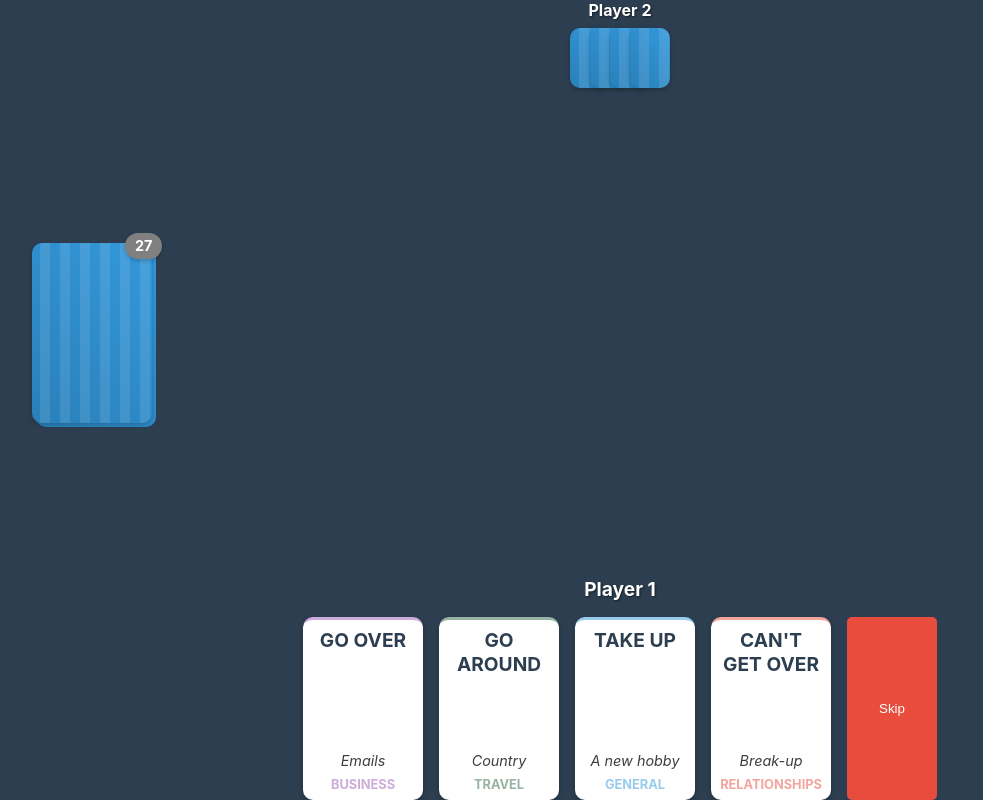
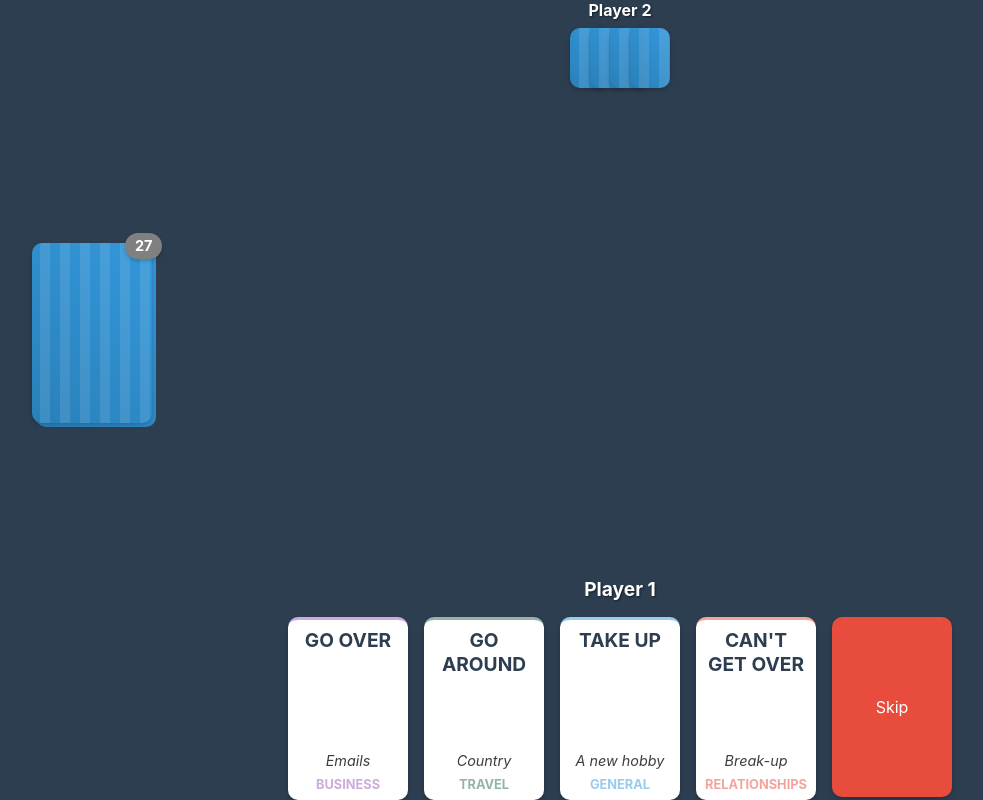
Before and after one commit to knek-little-projects/phrasal-verbs, a React (Create React App) app: page / in a window 1280 px wide. Shown: the whole page, without its empty margins (20-1003 px from the left). Built offline with nearby package versions, Linux system fonts and the light colour scheme.

Commit message:
skip style

```diff
--- a/src/components/Card.scss
+++ b/src/components/Card.scss
@@ -1,6 +1,22 @@
+// Define constants for card sizes
+$card-width: 120px;
+$card-height: 180px;
+$card-width-mobile: 90px;
+$card-height-mobile: 120px;
+
+$small-card-width: 40px;
+$small-card-height: 60px;
+$small-card-width-mobile: 30px;
+$small-card-height-mobile: 45px;
+
+// Define constants for word colors
+$card-word-color: #2c3e50;
+$card-hint-color: rgb(63, 62, 62);
+$card-category-color: #7f8c8d;
+
 .card {
-  width: 120px;
-  height: 180px;
+  width: $card-width;
+  height: $card-height;
   background: white;
   border-radius: 10px;
   display: flex;
@@ -8,11 +24,11 @@
   align-items: center;
   cursor: pointer;
   transition: transform 0.2s;
-  box-shadow: 0 2px 5px rgba(0,0,0,0.2);
+  box-shadow: 0 2px 5px rgba(0, 0, 0, 0.2);
 
   @media (max-width: 768px) {
-    width: 90px;
-    height: 120px;
+    width: $card-width-mobile;
+    height: $card-height-mobile;
   }
 
   &:hover {
@@ -29,25 +45,23 @@
       position: absolute;
       width: 200%;
       height: 200%;
-      background: repeating-linear-gradient(
-        45deg,
-        rgba(255,255,255,0.1) 0,
-        rgba(255,255,255,0.1) 10px,
-        transparent 10px,
-        transparent 20px
-      );
+      background: repeating-linear-gradient(45deg,
+          rgba(255, 255, 255, 0.1) 0,
+          rgba(255, 255, 255, 0.1) 10px,
+          transparent 10px,
+          transparent 20px);
       transform: rotate(45deg);
     }
   }
 
   &.small {
-    width: 40px;
-    height: 60px;
+    width: $small-card-width;
+    height: $small-card-height;
     margin: 0 -10px;
 
     @media (max-width: 768px) {
-      width: 30px;
-      height: 45px;
+      width: $small-card-width-mobile;
+      height: $small-card-height-mobile;
       margin: 0 -5px;
     }
 
@@ -89,7 +103,7 @@
   .card-type {
     font-size: 0.8rem;
     text-transform: uppercase;
-    color: #7f8c8d;
+    color: $card-category-color;
   }
 
   .card-word,
@@ -101,7 +115,7 @@
   .card-word {
     font-size: 1.2rem;
     font-weight: bold;
-    color: #2c3e50;
+    color: $card-word-color;
     text-transform: uppercase;
     width: 100%;
     margin: 0;
@@ -114,10 +128,7 @@
 
   .card-hint {
     font-size: 0.9rem;
-    color: #7f8c8d;
-
-    color: rgb(63, 62, 62);
-
+    color: $card-hint-color;
     font-style: italic;
     width: 100%;
     margin: 0;
@@ -158,3 +169,17 @@
     }
   }
 }
+
+.skip-card {
+  &:hover {
+    transform: translateY(-5px);
+  }
+
+  color: white;
+  cursor: pointer;
+  background: #e74c3c;
+
+  &:hover {
+    background: #c0392b;
+  }
+}
--- a/src/components/OpenHand.jsx
+++ b/src/components/OpenHand.jsx
@@ -15,7 +15,7 @@ function OpenHand({ cards, onPlayCard, onSkipTurn, playerName, isCardPlayable })
             disabled={!isCardPlayable(card)}
           />
         ))}
-        <button className="skip-button" onClick={onSkipTurn}>Skip</button>
+        <div className="card skip-card" onClick={onSkipTurn}>Skip</div>
       </div>
     </div>
   );
--- a/src/components/OpenHand.scss
+++ b/src/components/OpenHand.scss
@@ -28,21 +28,21 @@
     }
   }
 
-  .skip-button {
-    padding: 1rem 2rem;
-    background: #e74c3c;
-    color: white;
-    border: none;
-    border-radius: 5px;
-    cursor: pointer;
+  // .skip-button {
+  //   padding: 1rem 2rem;
+  //   background: #e74c3c;
+  //   color: white;
+  //   border: none;
+  //   border-radius: 5px;
+  //   cursor: pointer;
 
-    @media (max-width: 768px) {
-      padding: 0.75rem 1.5rem;
-      font-size: 0.9rem;
-    }
+  //   @media (max-width: 768px) {
+  //     padding: 0.75rem 1.5rem;
+  //     font-size: 0.9rem;
+  //   }
 
-    &:hover {
-      background: #c0392b;
-    }
-  }
+  //   &:hover {
+  //     background: #c0392b;
+  //   }
+  // }
 }
```
